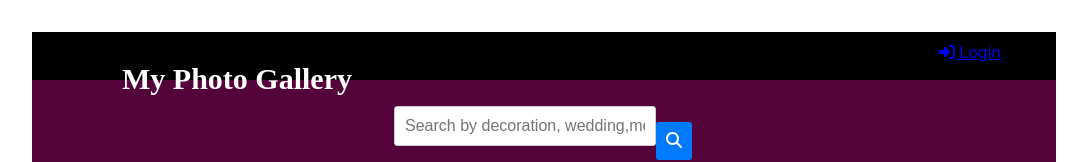
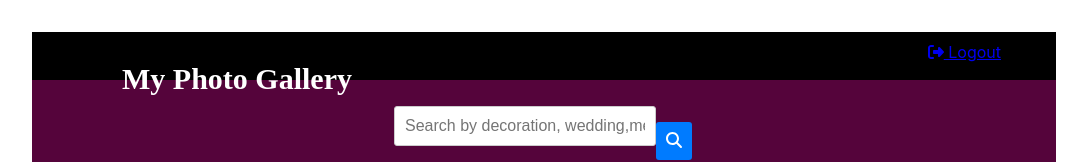
Before and after one commit to moromoke01/imageGallery, a React (Create React App) app: page /HomePage in a window 1280 px wide. Shown: the top 162 px of the page, without its empty margins (96-1183 px from the left). Built offline with nearby package versions, Linux system fonts and the light colour scheme.

Commit message:
Update Navbar.jsx

```diff
--- a/src/Components/navbar/Navbar.jsx
+++ b/src/Components/navbar/Navbar.jsx
@@ -1,7 +1,7 @@
 import React from 'react';
 import { Link } from 'react-router-dom';
 import { FontAwesomeIcon } from '@fortawesome/react-fontawesome';
-import { faSignInAlt } from '@fortawesome/free-solid-svg-icons';
+import { faSignOutAlt } from '@fortawesome/free-solid-svg-icons';
 import "./Navbar.css"
 
 const Navbar = () => {
@@ -32,8 +32,8 @@ const Navbar = () => {
           </button>
         </form> */}
         <span className='nav-item'>
-          <Link to='/login'>
-            <FontAwesomeIcon icon={faSignInAlt} /> Login
+          <Link to='/'>
+            <FontAwesomeIcon icon={faSignOutAlt} /> Logout
           </Link>
         </span>
       </div>
```
